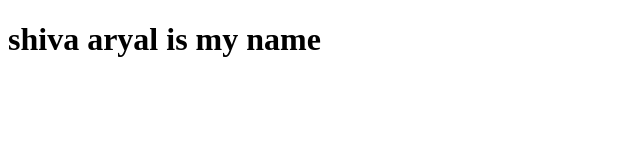
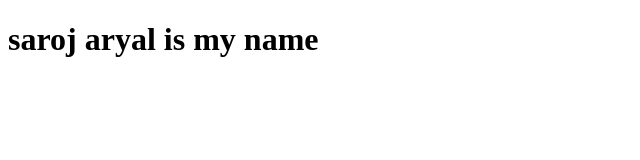
Before and after one commit to demoSaroj/demoRepo, a website: page index.html in a window 1280 px wide. Shown: the whole page, without its empty margins (0-640 px from the left). Drawn offline with Linux system fonts and the light colour scheme.

Commit message:
upadte:saroj

```diff
--- a/index.html
+++ b/index.html
@@ -6,6 +6,6 @@
    <title>Document</title>
 </head>
 <body>
-   <h1>shiva aryal is my name</h1>
+   <h1>saroj aryal is my name</h1>
 </body>
 </html>
```
